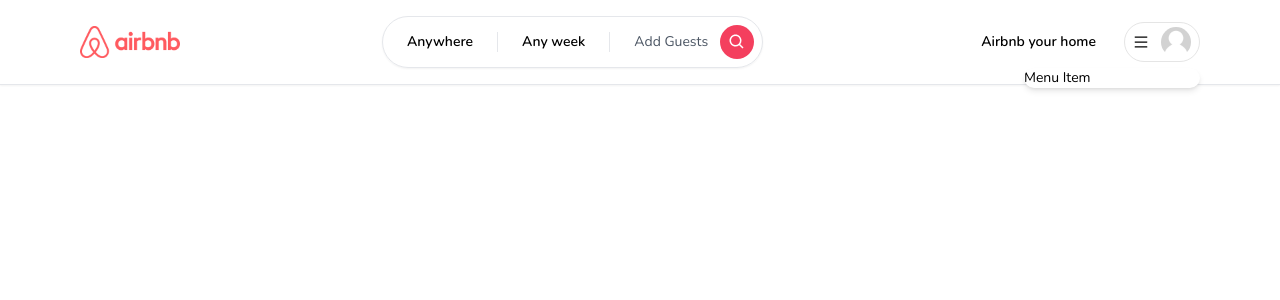
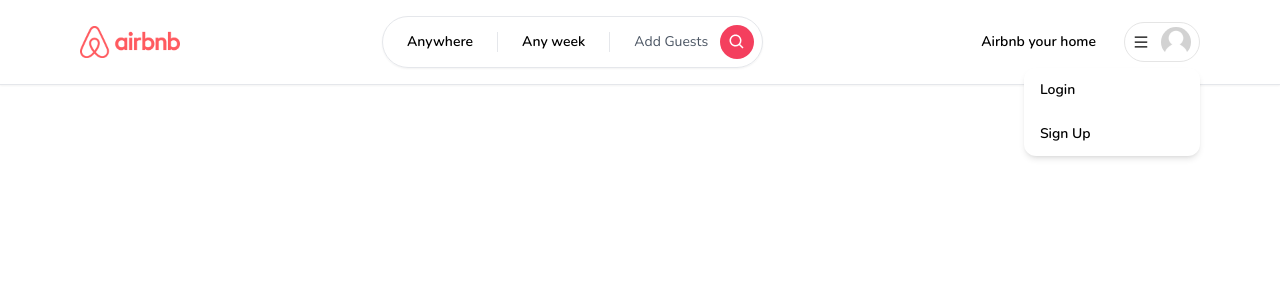
Before and after one commit to mdahsanulkabir/air-bnb-clone2, a Next.js app: page / in a window 1280 px wide. Both pictures are taken after a click on the element 1161 px from the left and 42 px from the top of the page. Shown: the top 300 px of the page. Built offline with nearby package versions, Linux system fonts and the light colour scheme.

Commit message:
Feature: Navbar/UserMenu/MenuItem created partially

```diff
--- /dev/null
+++ b/app/components/navbar/MenuItem.tsx
@@ -0,0 +1,19 @@
+'use client';
+
+interface MenuItemProps {
+    onClick: () => void;
+    label: string;
+}
+
+const MenuItem : React.FC<MenuItemProps>= ({ onClick, label }) => {
+    return (
+        <div
+            className="px-4 py-3 hover:bg-neutral-100 transition font-semibold"
+            onClick={onClick}
+        >
+            {label}
+        </div>
+    );
+};
+
+export default MenuItem;
--- a/app/components/navbar/UserMenu.tsx
+++ b/app/components/navbar/UserMenu.tsx
@@ -4,6 +4,7 @@
 import { AiOutlineMenu } from 'react-icons/ai';
 import Avatar from '../Avatar';
 import { useCallback, useState } from 'react';
+import MenuItem from './MenuItem';
 
 const UserMenu = () => {
     const [isOpen, setIsOpen] = useState(false);
@@ -35,7 +36,16 @@
                         className='absolute rounded-xl shadow-md w-[40vw] md:w-3/4 bg-white overflow-hidden right-0 top-12 text-sm'
                     >
                         <div className='flex flex-col cursor-pointer'>
-                            Menu Item
+                            <>
+                                <MenuItem
+                                    onClick={() => {}}
+                                    label='Login'
+                                />
+                                <MenuItem
+                                    onClick={() => {}}
+                                    label='Sign Up'
+                                />
+                            </>
                         </div>
                     </div>
                 )
```
